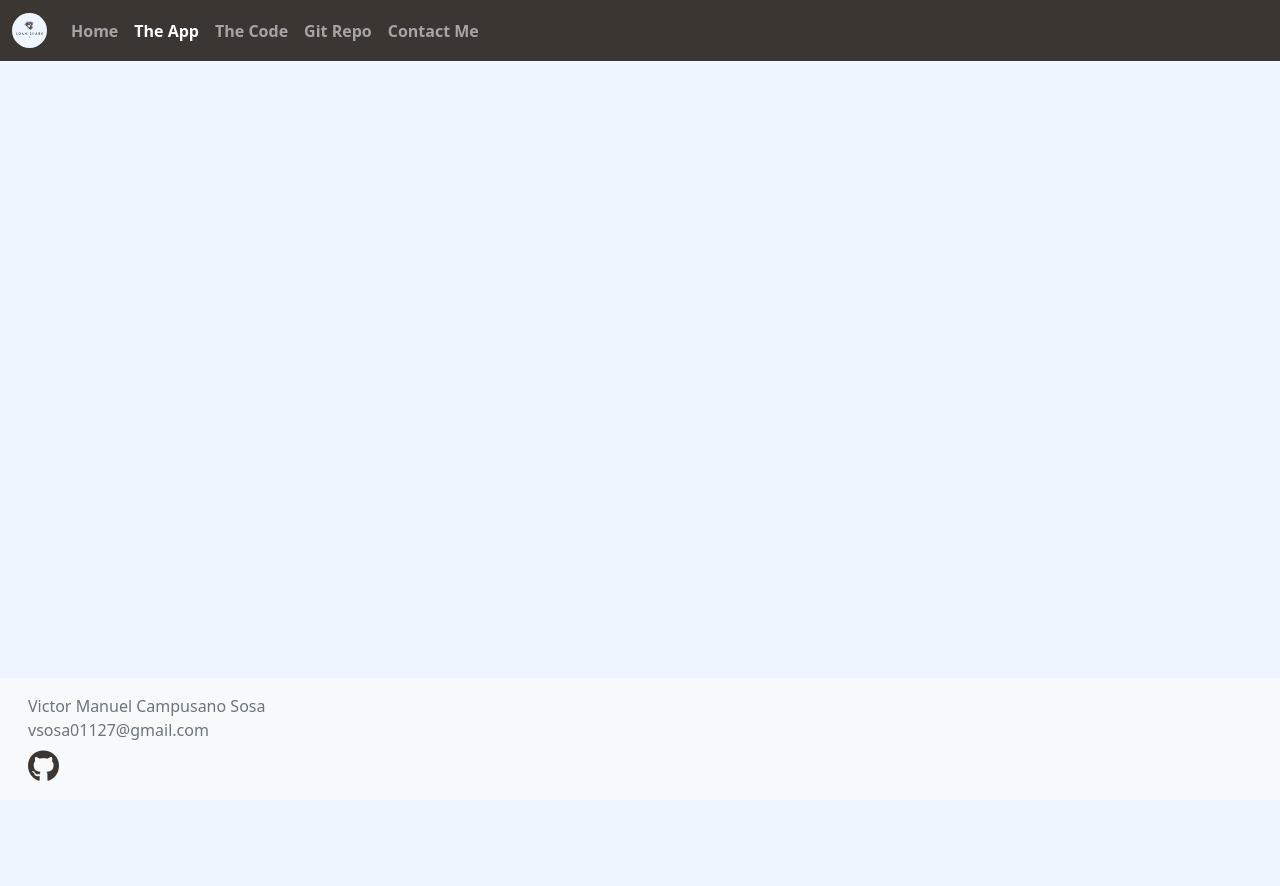
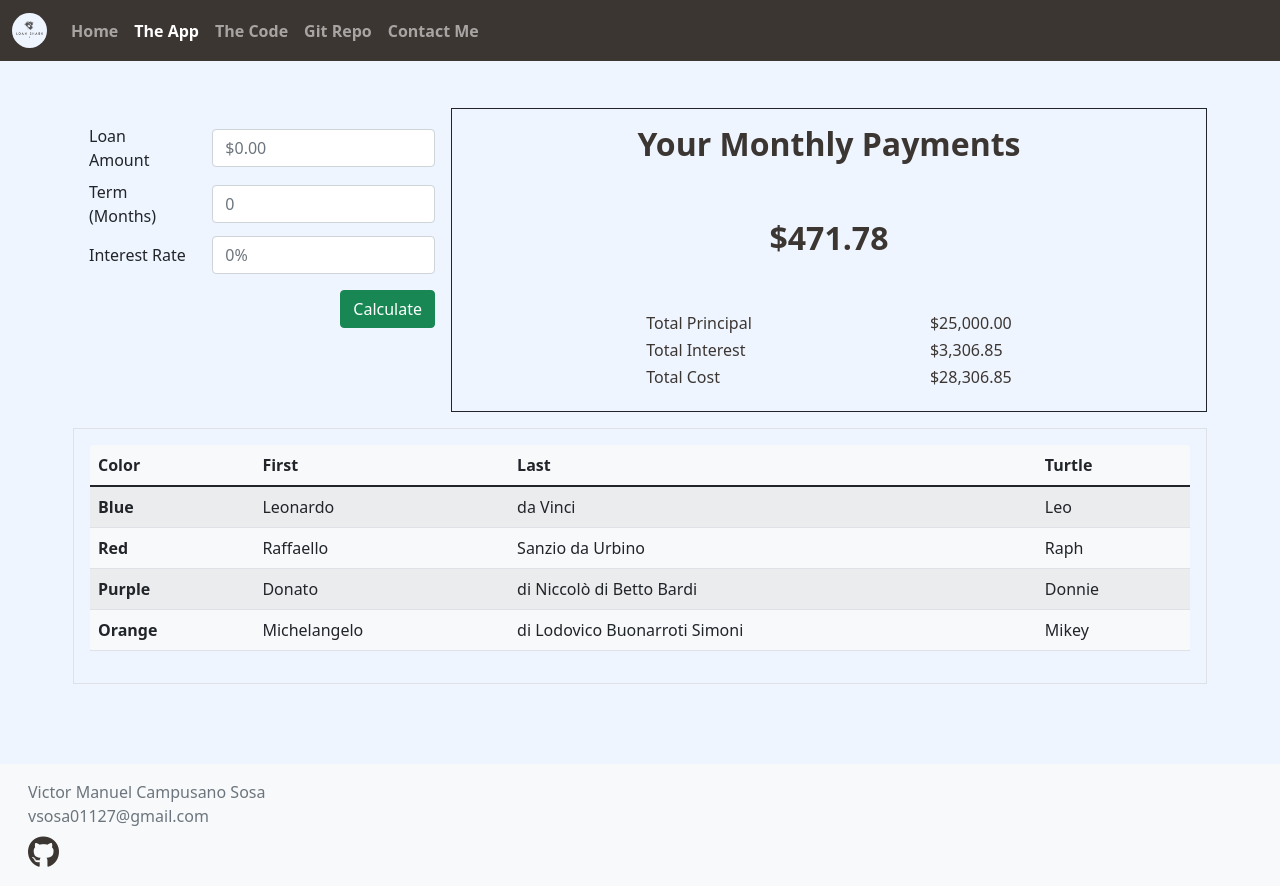
Before and after one commit to victor1127/LoanShark, a plain HTML site: page app.html in a window 1280 px wide. Before the commit the page ends 800 px from the top, so only its background shows below. Drawn offline with nearby package versions, Linux system fonts and the light colour scheme.

Commit message:
added the basic layout of the app page

```diff
--- a/app.html
+++ b/app.html
@@ -51,7 +51,113 @@
         </nav>
 
         <main class="flex-shrink-0">
+            <div class="container">
+                <div class="row pt-5 gy-3">
+                    <div class="col-md-4 p-3">
+                        <form>
+                            <div class="row align-items-center">
+                                <div class="col-md-4">
+                                    <label class="control-label" for="loanAmount">Loan Amount</label>
+                                </div>
+                                <div class="col">
+                                    <input class="form-control" id="loanAmount" placeholder="$0.00">
+                                </div>
+                            </div>
 
+                            <div class="row align-items-center mt-2">
+                                <div class="col-md-4">
+                                    <label class="control-label" for="term">Term (Months)</label>
+                                </div>
+                                <div class="col">
+                                    <input class="form-control" id="term" placeholder="0">
+                                </div>
+                            </div>
+
+                            <div class="row align-items-center mt-2">
+                                <div class="col-md-4">
+                                    <label class="control-label" for="rate">Interest Rate</label>
+                                </div>
+                                <div class="col">
+                                    <input class="form-control" id="rate" placeholder="0%">
+                                </div>
+                            </div>
+
+                            <div class="row mt-2 pt-2">
+                                <div class="col-12 d-flex justify-content-end align-items-end">
+                                    <button class="btn btn-success">Calculate</button>
+                                </div>
+                            </div>
+                        </form>
+                    </div>
+
+                    <div class="col-md-8 bg-pimary border border-1 border-dark p-3">
+                        <div class="row">
+                            <div class="col-12 text-center">
+                                <h2 class="fw-bold">Your Monthly Payments</h2>
+                            </div>
+
+                            <div class="col-12 text-center pt-5">
+                                <h2 class="fw-bold">$471.78</h2>
+                            </div>
+
+                            <div class="col-12 d-flex justify-content-evenly pt-5">
+                                <div>
+                                    <h6>Total Principal</h6>
+                                    <h6>Total Interest</h6>
+                                    <h6>Total Cost</h6>
+                                </div>
+
+                                <div>
+                                    <h6>$25,000.00</h6>
+                                    <h6>$3,306.85</h6>
+                                    <h6>$28,306.85</h6>
+                                </div>
+                            </div>
+                        </div>
+                    </div>
+
+                    <div class="col-md-12 p-3 border">
+                        <div class="bg-light rounded">
+                            <table class="table table-responsive table-striped">
+                                <thead>
+                                    <tr>
+                                        <th scope="col">Color</th>
+                                        <th scope="col">First</th>
+                                        <th scope="col">Last</th>
+                                        <th scope="col">Turtle</th>
+                                    </tr>
+                                </thead>
+                                <tbody>
+                                    <tr>
+                                        <th scope="row">Blue</th>
+                                        <td>Leonardo</td>
+                                        <td>da Vinci</td>
+                                        <td>Leo</td>
+                                    </tr>
+                                    <tr>
+                                        <th scope="row">Red</th>
+                                        <td>Raffaello</td>
+                                        <td>Sanzio da Urbino</td>
+                                        <td>Raph</td>
+                                    </tr>
+                                    <tr>
+                                        <th scope="row">Purple</th>
+                                        <td>Donato</td>
+                                        <td>di Niccolò di Betto Bardi</td>
+                                        <td>Donnie</td>
+                                    </tr>
+                                    <tr>
+                                        <th scope="row">Orange</th>
+                                        <td>Michelangelo</td>
+                                        <td>di Lodovico Buonarroti Simoni</td>
+                                        <td>Mikey</td>
+                                    </tr>
+                                </tbody>
+                            </table>
+                        </div>
+                    </div>
+                </div>
+            </div>
         </main>
 
         <footer class="footer mt-auto py-3 bg-light">
```
